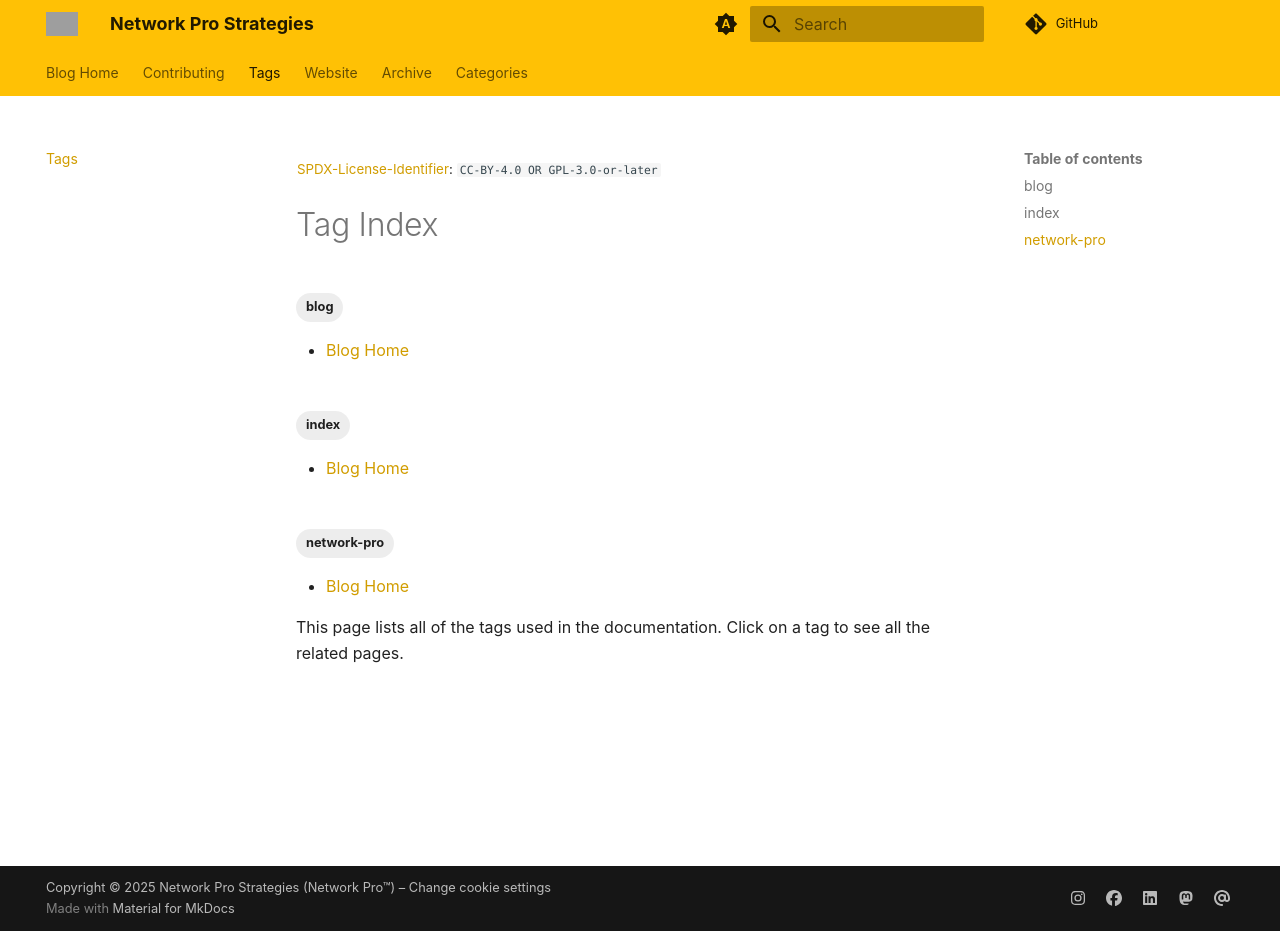
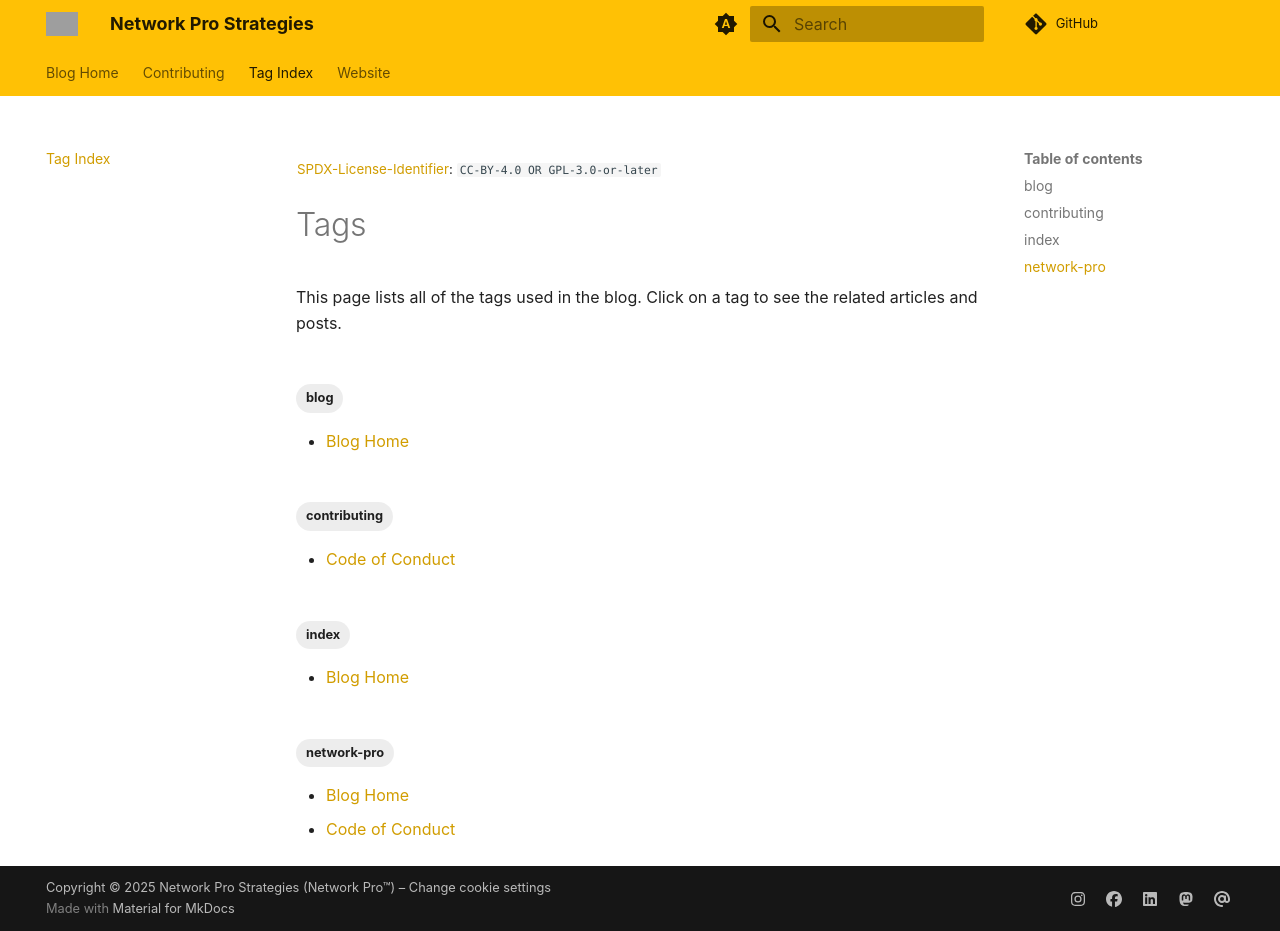
Before and after one commit to netwk-pro/blog, an MkDocs documentation site: the page built from docs_raw/tags.md, in a window 1280 px wide and 931 px high. Built offline with MkDocs 1.6.1 and Material for MkDocs 9.7.7, drawn with Linux system fonts in a browser that asks for light colours; plug-ins that fetch from the network failed and are left out; comment, search, counter and statistics services are not loaded; grey boxes are pictures that could not be loaded.

```diff
--- a/docs_raw/tags.md
+++ b/docs_raw/tags.md
@@ -1,12 +1,12 @@
 ---
-title: Tags
+title: Tag Index
 ---
 
 <sup>[SPDX-License-Identifier](https://spdx.dev/learn/handling-license-info/):
 `CC-BY-4.0 OR GPL-3.0-or-later`</sup>
 
-# Tag Index
+# Tags
+
+This page lists all of the tags used in the blog. Click on a tag to see the related articles and posts.
 
 <!-- material/tags -->
-
-This page lists all of the tags used in the documentation. Click on a tag to see all the related pages.
--- a/mkdocs.yml
+++ b/mkdocs.yml
@@ -91,11 +91,10 @@ plugins:
   - meta
   - privacy
   - blog:
-      #blog_toc: true
+      blog_toc: true
       blog_dir: .
       archive_date_format: MMMM yyyy
       post_excerpt: required
-      authors_profile: true
   - tags:
       tags_file: tags.md
   - rss:
@@ -105,7 +104,9 @@ plugins:
         as_update: date.updated
 
 nav:
-  - Home: index.md
-  - Contributing: CONDUCT.md
-  - Tags: tags.md
-  - Website: https://netwk.pro/
+  - Blog Home:
+      - index.md
+  - Contributing:
+      - contributing.md
+  - Tag Index: tags.md
+  - Website: https://netwk.pro
--- a/package.json
+++ b/package.json
@@ -1,6 +1,6 @@
 {
   "name": "@networkpro/blog",
-  "version": "0.1.6",
+  "version": "0.1.7",
   "description": "The official blog of Network Pro Strategies (Network Pro).",
   "keywords": [
     "security",
@@ -40,7 +40,7 @@
     "format:fix": "prettier --write .",
     "lint": "eslint --ext .mjs,.js,.json,.jsonc --config eslint.config.mjs .",
     "lint:fix": "eslint --ext .mjs,.js,.json,.jsonc --config eslint.config.mjs . --fix",
-    "lint:md": "npx markdownlint-cli2 \"**/*.{md,markdown}\" \"#node_modules/**\" \"#public/**\"",
+    "lint:md": "npx markdownlint-cli2 \"**/*.{md,markdown}\" \"#node_modules/**\" \"#build/**\"",
     "lint:css": "stylelint '**/*.{css}' --ignore-path .stylelintignore",
     "lint:all": "npm run lint && npm run lint:md && npm run lint:css && npm run format",
     "checkout": "npm run test && npm run lint:all"
```
Also changed, not shown: docs_raw/README.md (added, +115 -0 lines), docs_raw/contributing.md (renamed from docs_raw/CONDUCT.md, +12 -44 lines), 2 other files.
